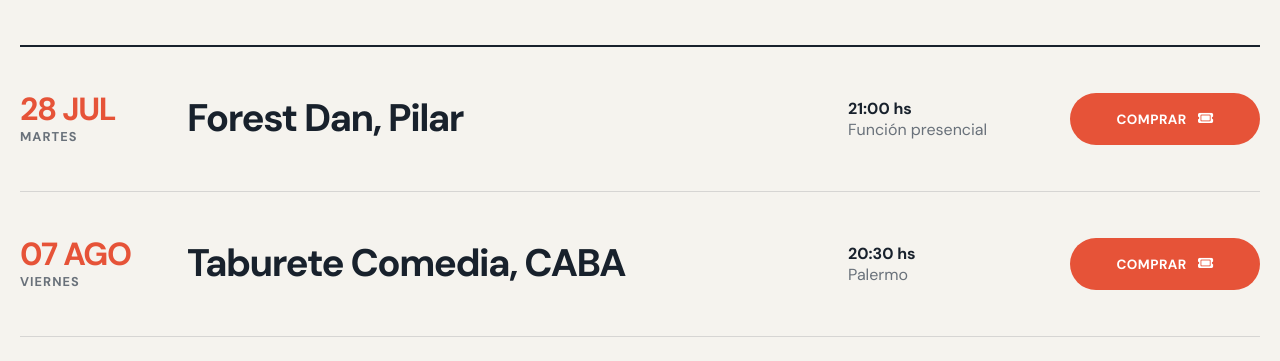
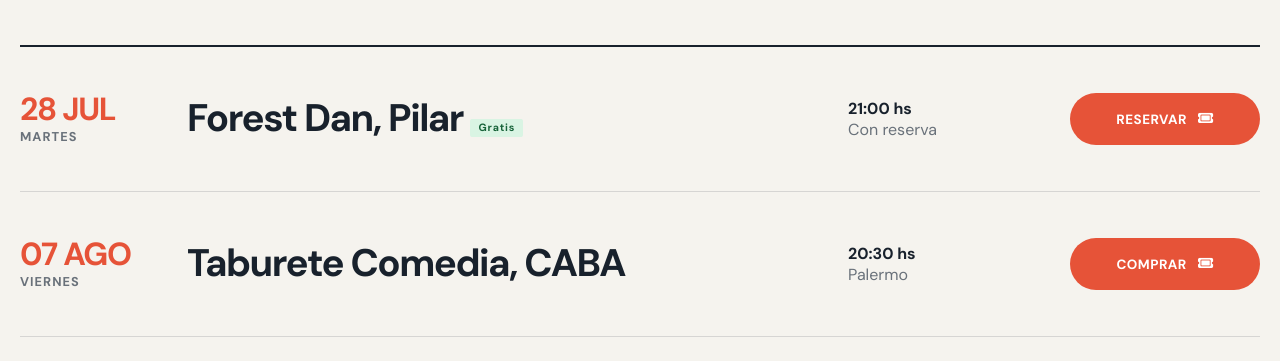
Before and after one commit to bisignanook/ricardobisignano-site2, a plain HTML site: page index.html in a window 1280 px wide. Shown: the part 921-1282 px from the top of the page. Drawn offline with Linux system fonts and the light colour scheme.

Commit message:
Marca Forest Dan como función gratuita

```diff
--- a/index.html
+++ b/index.html
@@ -302,9 +302,9 @@
         <div class="gig-list">
           <article class="gig reveal">
             <div class="gig-date"><strong>28 JUL</strong><span>Martes</span></div>
-            <h3 class="gig-place">Forest Dan, Pilar</h3>
-            <div class="gig-meta"><strong>21:00 hs</strong>Función presencial</div>
-            <a class="btn btn-primary" href="https://www.passline.com/sitio-evento/ricardo-bisignano-stand-up-en-forest-dan-tom" target="_blank" rel="noopener">Comprar <i class="fa-solid fa-ticket"></i></a>
+            <h3 class="gig-place">Forest Dan, Pilar <span class="gratis">Gratis</span></h3>
+            <div class="gig-meta"><strong>21:00 hs</strong>Con reserva</div>
+            <a class="btn btn-primary" href="https://www.passline.com/sitio-evento/ricardo-bisignano-stand-up-en-forest-dan-tom" target="_blank" rel="noopener">Reservar <i class="fa-solid fa-ticket"></i></a>
           </article>
           <article class="gig reveal">
             <div class="gig-date"><strong>07 AGO</strong><span>Viernes</span></div>
```
